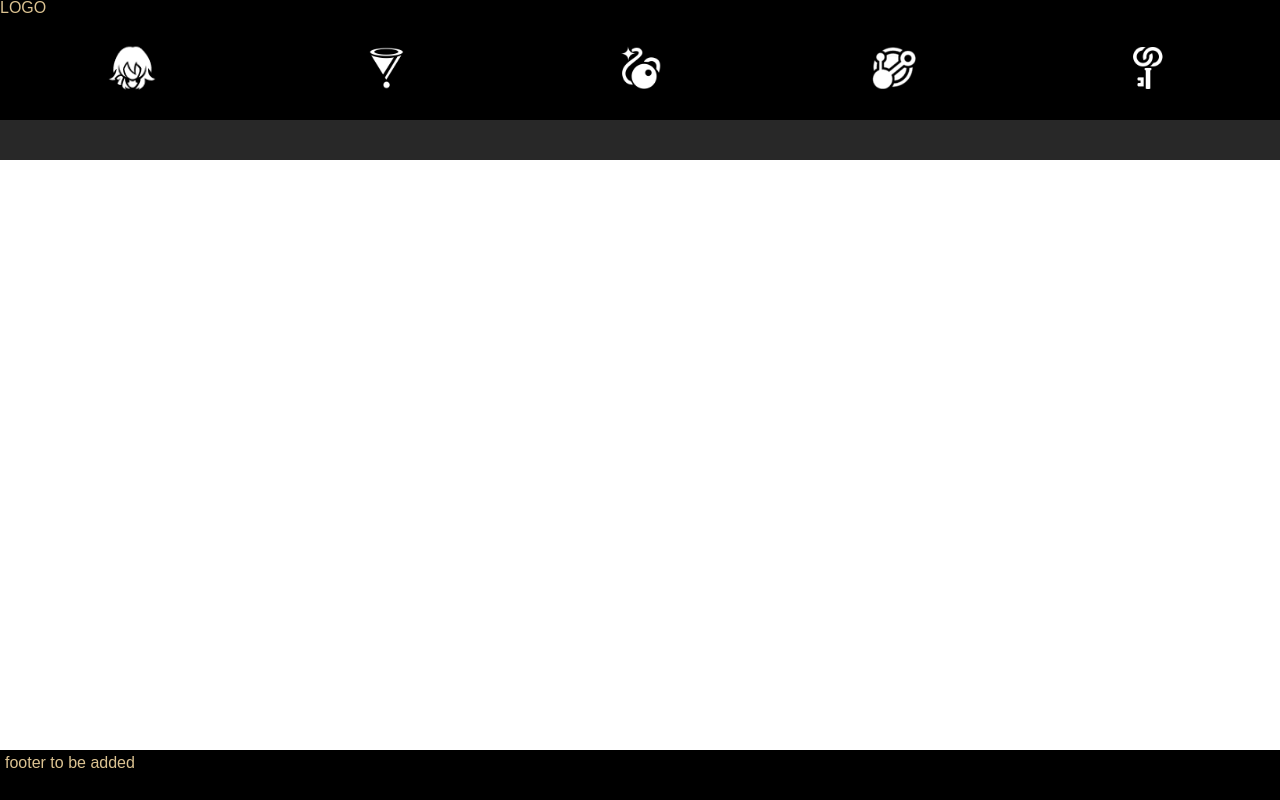
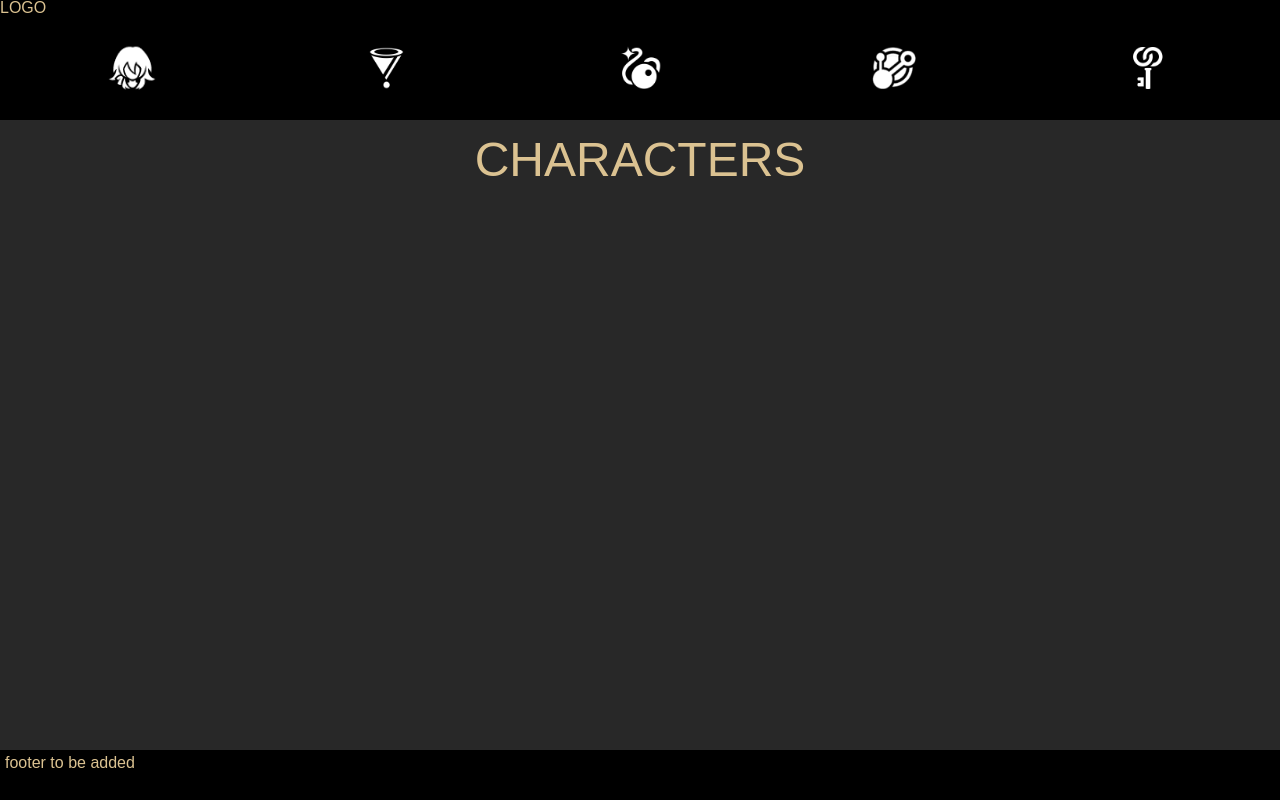
Before and after one commit to fledgless/Symfony-HSR, a Symfony app: template templates/characters/index.html.twig in a window 1280 px wide. Run offline with Twig, Linux system fonts and the light colour scheme; the template is opened without the code that fills it, so the values that code supplies are empty; style sheets or scripts are compiled from the project's sources; some libraries are stand-ins or nearby versions; some web fonts are replaced.

Commit message:
fixed the problem with display where container became way too long and overflow was visible

```diff
--- a/assets/styles/app.css
+++ b/assets/styles/app.css
@@ -156,7 +156,6 @@ main {
 #container {
     display: grid;
     min-height: 100vh;
-    grid-template-rows: 2fr 8fr;
 }
 
 header {
--- a/templates/characters/index.html.twig
+++ b/templates/characters/index.html.twig
@@ -3,6 +3,7 @@
 {% block title %}Characters{% endblock %}
 
 {% block body %}
+<h1>Characters</h1>
 <div class="character-list">
     {% include "character/list.html.twig" with { characters } %}
 </div>
```
